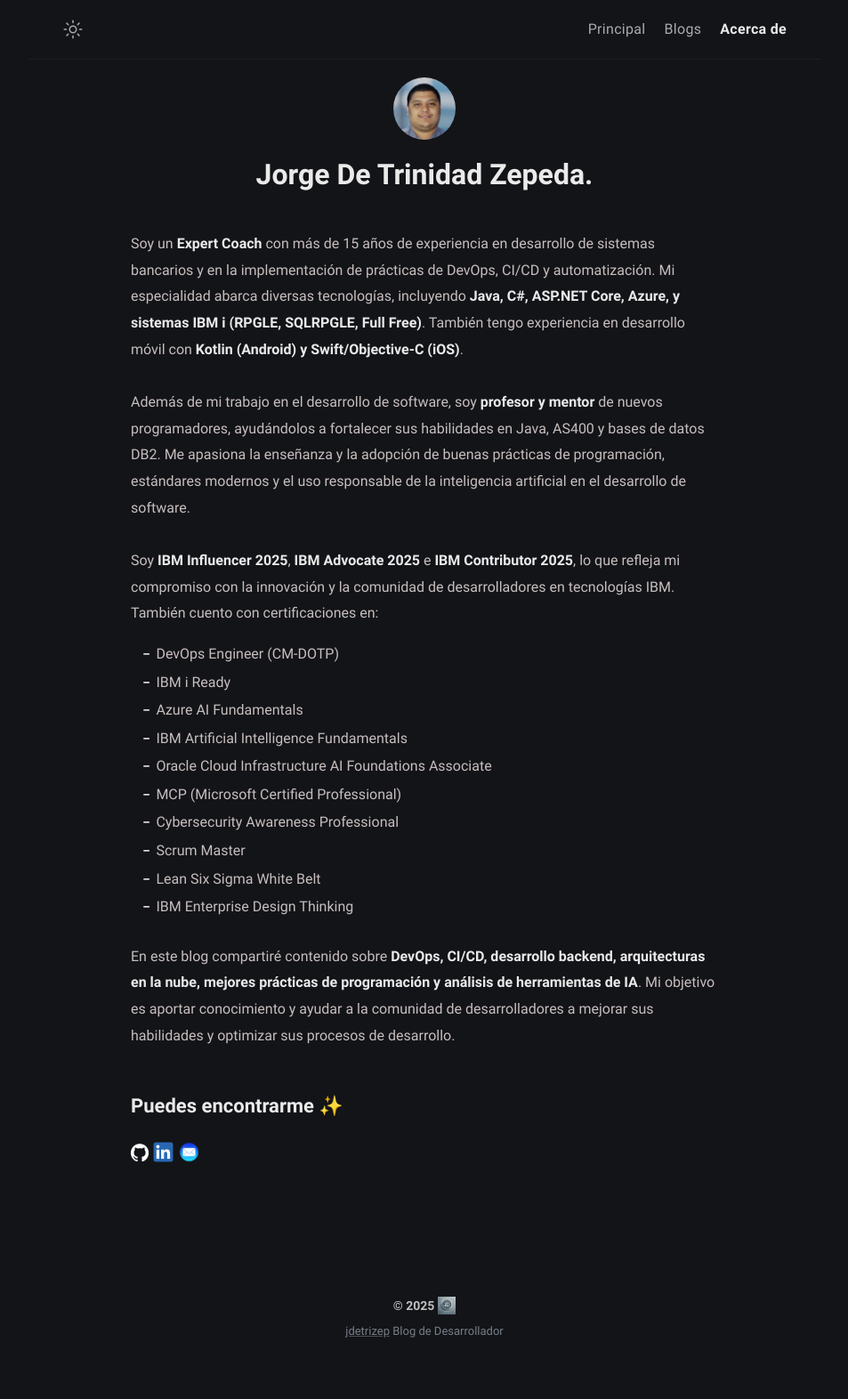
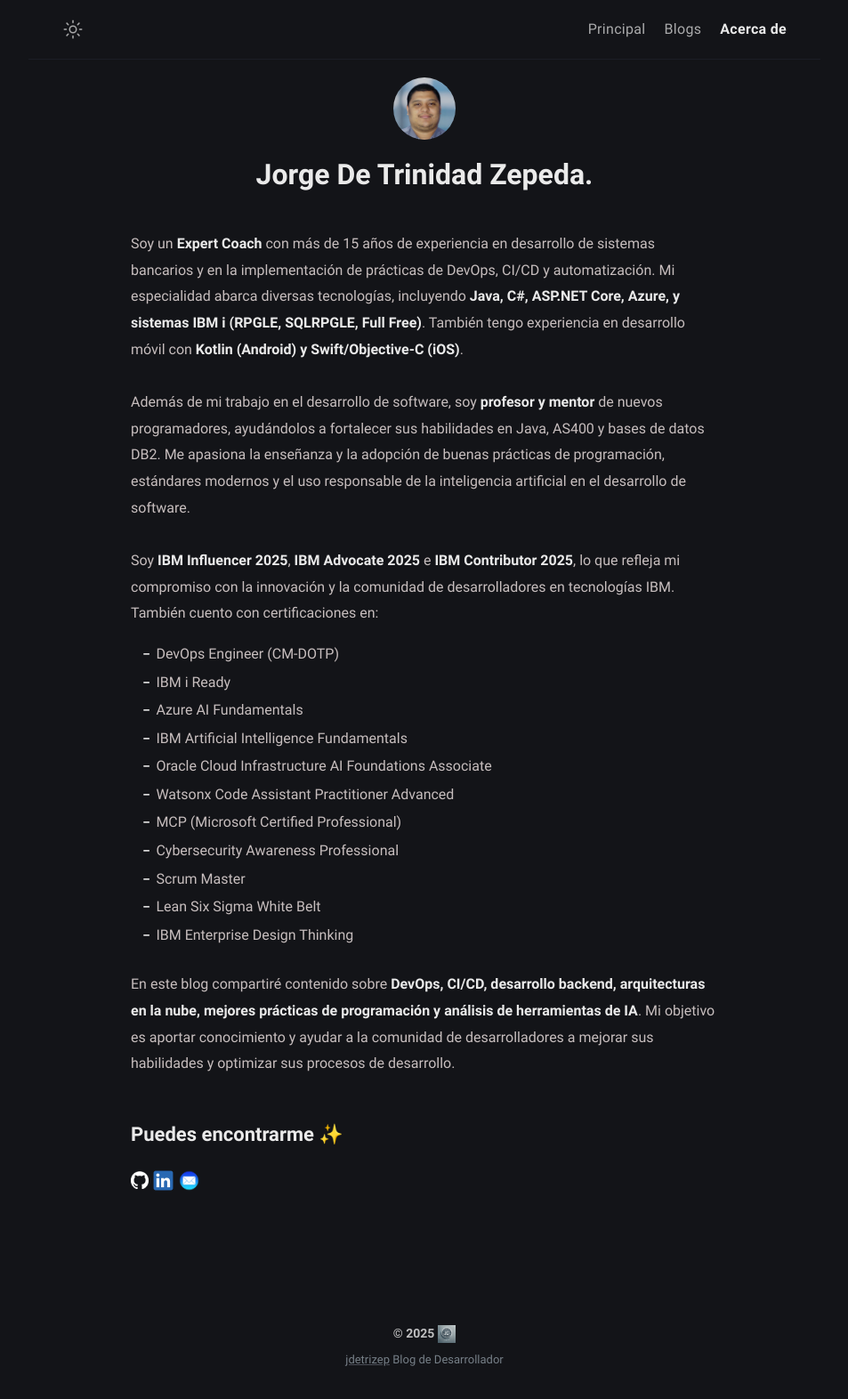
Before and after one commit to jdetrizep/jdetrizep.github.io, a Jekyll site: the page built from about.md, in a window 1280 px wide. Shown: the whole page at 89% size, without its empty margins (163-1116 px from the left). Built offline with Jekyll 4.4.1, drawn with Linux system fonts in a browser that asks for light colours; before the commit the page ends 1540 px from its top, so only the background shows below that.

Commit message:
Incluyo nueva certificación de IBM Watsonx Code Assistant Practitioner Advanced.

```diff
--- a/about.md
+++ b/about.md
@@ -16,6 +16,7 @@
     <li>Azure AI Fundamentals</li>
     <li>IBM Artificial Intelligence Fundamentals</li>
     <li>Oracle Cloud Infrastructure AI Foundations Associate</li>
+    <li>Watsonx Code Assistant Practitioner Advanced</li>
     <li>MCP (Microsoft Certified Professional)</li>
     <li>Cybersecurity Awareness Professional</li>
     <li>Scrum Master</li>
```
